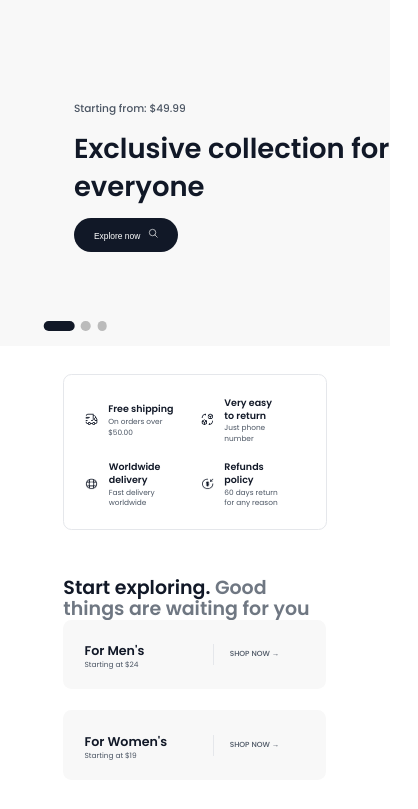
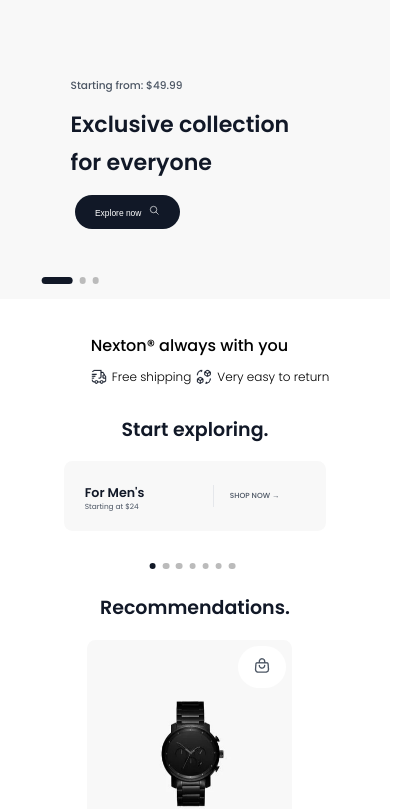
Before and after one commit to VovaAbrahamyan/Nexton, a plain HTML site: page index.html in a window 390 px wide. Shown: the part 56-865 px from the top of the page, 418 px wide, since content can reach past the window. Drawn offline with nearby package versions, Linux system fonts and the light colour scheme.

Commit message:
second commit

```diff
--- a/css/queries.css
+++ b/css/queries.css
@@ -6,11 +6,13 @@
     justify-content: center;
   }
 }
+
 @media (max-width: 1410px) {
   html {
     font-size: 56.25%;
   }
 }
+
 @media (max-width: 1280px) {
   .brand-info {
     display: grid;
@@ -23,50 +25,155 @@
     border: none;
   }
 }
+
 @media (max-width: 1170px) {
   html {
     font-size: 50%;
   }
+
   #element-to-hide1 {
     display: none;
   }
 }
+
 @media (max-width: 1050px) {
   html {
     font-size: 40%;
   }
+
   .banner-content {
     background-size: 70%;
     background-position: right;
   }
 }
+
 @media (max-width: 870px) {
   html {
     font-size: 33%;
   }
 }
+
 @media (max-width: 690px) {
   #logo-large {
     display: none;
   }
+
   #logo-small {
     display: block;
   }
+
   #icon-small {
     display: block;
   }
+
   #icon-large {
     display: none;
   }
+
   .hero {
+    display: block;
     background-image: none;
     background-color: #f8f8f8;
+    padding: 60px;
+    text-align: center;
   }
+
+  .hero-content {
+    position: relative;
+    width: auto;
+  }
+
+  .hero-content button {
+    position: absolute;
+    left: 15px;
+  }
+
   .hero h1 {
     margin-top: 0;
-    font-size: 5.2rem;
+    font-size: 4.2rem;
+    text-align: start;
   }
+
+  .hero p {
+    text-align: start;
+  }
+
   .dots {
-    left: 20%;
+    padding-left: 5rem;
+    left: auto
+  }
+
+  .collection-title {
+    text-align: center;
+  }
+
+  .collection-items {
+    justify-content: center;
+  }
+
+  .brand-info {
+    border: none;
+    display: flex;
+    justify-content: center;
+    margin: auto auto;
+  }
+
+  .brand-info-column {
+    display: none;
+  }
+
+  .brand-info-mobile {
+    display: block;
+    padding-left: 30px;
+  }
+
+  .brand-info-mobile h4 {
+    font-size: 16px;
+    font-weight: 500;
+    margin-bottom: 10px;
+  }
+
+  .asd {
+    display: flex;
+    gap: 5px;
+    align-items: center;
+    flex-wrap: wrap;
+  }
+
+  .asd img {
+    width: 16px;
+    height: 16px;
+  }
+
+  .asd p {
+    font-size: 12px;
+    font-weight: 300;
+    margin: 0;
+  }
+
+  .collection-title span {
+    display: none;
+  }
+
+  #element-to-hide2 {
+    display: none;
+  }
+
+  .recommendation-title {
+    text-align: center;
+  }
+
+  .recommendation-title span {
+    display: none;
+  }
+
+  .main-footer {
+    align-items: center;
+    flex-direction: column;
+  }
+
+  .bottom-footer {
+    text-align: center;
+    justify-content: center;
   }
 }
--- a/css/style.css
+++ b/css/style.css
@@ -17,6 +17,7 @@ body {
   height: 10rem;
   padding: 0 12rem;
 }
+
 #logo-small {
   display: none;
 }
@@ -74,6 +75,7 @@ body {
   height: 2.4rem;
   color: #4b5563;
 }
+
 #icon-small {
   display: none;
 }
@@ -99,6 +101,7 @@ body {
   width: 63.2rem;
   height: 30.4rem;
 }
+
 .hero-content p {
   color: #4b5563;
   font-weight: 500;
@@ -131,6 +134,7 @@ body {
 .hero-content button:hover {
   background-color: #21506b;
 }
+
 .hero-content button .search-icon {
   color: #fff;
   padding: 0;
@@ -145,22 +149,32 @@ body {
   bottom: 2.4rem;
   transform: translate(-50%, 0);
 }
+
 .dot {
   margin-right: 1rem;
-  height: 1.8rem;
-  width: 1.8rem;
+  height: 1.2rem;
+  width: 1.2rem;
   background-color: #bbb;
   border-radius: 50%;
   display: inline-block;
 }
 
 .dots .dot:first-child {
-  height: 1.8rem;
+  height: 1.2rem;
   width: 5.8rem;
   border-radius: 1rem;
   background-color: #111827;
 }
+
+.dots2 .dot:first-child {
+  background-color: #111827;
+}
+
 /* Brand-info */
+.brand-info-mobile {
+  display: none;
+}
+
 .brand-info {
   display: flex;
   flex-wrap: wrap;
@@ -186,6 +200,7 @@ body {
   width: 2.4rem;
   height: 2.4rem;
 }
+
 .brand-info-column h3 {
   color: #111827;
   font-weight: 600;
@@ -193,6 +208,7 @@ body {
   line-height: 2.4rem;
   margin-bottom: 0.2rem;
 }
+
 .brand-info-column p {
   margin-top: 0;
   color: #4b5563;
@@ -200,19 +216,23 @@ body {
   font-weight: 400;
   line-height: 2rem;
 }
+
 .brand-info-text {
   text-align: left;
   display: block;
 }
+
 .brand-info-column:last-child {
   border-right: none;
 }
+
 /* Collections */
 .collection {
   position: relative;
   height: 43.4rem auto;
   padding: 0.8rem 12rem;
 }
+
 .collection-title {
   width: 100%;
   height: 4rem;
@@ -223,6 +243,7 @@ body {
   font-weight: 600;
   color: #111827;
 }
+
 .collection-title span {
   color: #4b5563cc;
 }
@@ -245,6 +266,7 @@ body {
   justify-content: space-between;
   align-items: center;
 }
+
 .shop-now {
   align-items: center;
   padding: 1rem 3rem;
@@ -255,6 +277,7 @@ body {
   font-weight: 500;
   line-height: 2rem;
 }
+
 .shop-now a {
   text-decoration: none;
   color: inherit;
@@ -292,6 +315,7 @@ body {
   margin-top: 6rem;
   margin-bottom: 10rem;
 }
+
 .recommendation-title {
   text-align: left;
   margin-bottom: 4rem;
@@ -300,6 +324,7 @@ body {
   font-weight: 600;
   color: #111827;
 }
+
 .recommendation-title span {
   color: #4b5563cc;
 }
@@ -340,23 +365,27 @@ body {
   width: 3.6rem;
   height: 3.6rem;
 }
+
 .product-info {
   padding: 0 2rem;
   display: flex;
   justify-content: space-between;
 }
+
 .product-info h3 {
   color: #111827;
   font-size: 1.6rem;
   line-height: 2.4rem;
   font-weight: 600;
 }
+
 .product-info p {
   color: #4b5563;
   font-size: 1.4rem;
   line-height: 2rem;
   font-weight: 400;
 }
+
 .line-through {
   text-decoration: line-through;
 }
@@ -367,6 +396,7 @@ body {
   color: #fbbf24;
   margin-right: 1rem;
 }
+
 /* Banner */
 
 .container {
@@ -440,6 +470,7 @@ body {
 .footer-column {
   flex: 1;
 }
+
 .footer-logo {
   max-width: 11.9rem;
 }
@@ -447,6 +478,7 @@ body {
 .social-icons {
   margin-top: 1.2rem;
 }
+
 .social-icons a {
   display: block;
   margin-bottom: 1rem;
@@ -464,12 +496,14 @@ body {
   color: #4b5563;
   text-decoration: none;
 }
+
 .footer-column h3 {
   color: #111827;
   font-size: 1.6rem;
   line-height: 2.4rem;
   font-weight: 600;
 }
+
 .footer-column a {
   display: block;
   margin-top: 1.2rem;
@@ -498,6 +532,7 @@ body {
   display: flex;
   gap: 1rem;
 }
+
 .right-block img {
   max-width: 5.6rem;
 }
--- a/index.html
+++ b/index.html
@@ -1,5 +1,6 @@
 <!DOCTYPE html>
 <html lang="en">
+
 <head>
   <meta charset="UTF-8" />
   <meta name="viewport" content="width=device-width, initial-scale=1.0" />
@@ -7,22 +8,16 @@
   <link rel="preconnect" href="https://fonts.gstatic.com" crossorigin />
   <link
     href="https://fonts.googleapis.com/css2?family=Poppins:ital,wght@0,100;0,200;0,300;0,400;0,500;0,600;0,700;0,800;0,900;1,100;1,200;1,300;1,400;1,500;1,600;1,700;1,800;1,900&display=swap"
-      rel="stylesheet"
-    />
+    rel="stylesheet" />
   <link rel="stylesheet" href="css/style.css" />
   <link rel="stylesheet" href="css/queries.css" />
 
-    <script
-      type="module"
-      src="https://unpkg.com/ionicons@7.1.0/dist/ionicons/ionicons.esm.js"
-    ></script>
-    <script
-      nomodule
-      src="https://unpkg.com/ionicons@7.1.0/dist/ionicons/ionicons.js"
-    ></script>
+  <script type="module" src="https://unpkg.com/ionicons@7.1.0/dist/ionicons/ionicons.esm.js"></script>
+  <script nomodule src="https://unpkg.com/ionicons@7.1.0/dist/ionicons/ionicons.js"></script>
 
   <title>Nexton</title>
 </head>
+
 <body>
   <header class="header">
     <div class="logo">
@@ -39,16 +34,8 @@
     </div>
     <div class="header-buttons">
       <button>
-          <ion-icon
-            id="icon-large"
-            class="header-button"
-            name="person-outline"
-          ></ion-icon>
-          <ion-icon
-            id="icon-large"
-            class="header-button"
-            name="cart-outline"
-          ></ion-icon>
+        <ion-icon id="icon-large" class="header-button" name="person-outline"></ion-icon>
+        <ion-icon id="icon-large" class="header-button" name="cart-outline"></ion-icon>
         <ion-icon id="icon-small" name="menu-outline"></ion-icon>
       </button>
     </div>
@@ -98,6 +85,15 @@
           <p>60 days return for any reason</p>
         </div>
       </div>
+      <div class="brand-info-mobile">
+        <h4>Nexton® always with you</h4>
+        <div class="asd">
+          <img src="../Nexton/img/svg.png" />
+          <p>Free shipping</p>
+          <img src="../Nexton/img/svg (1).png" />
+          <p>Very easy to return</p>
+        </div>
+      </div>
     </section>
     <section class="collection">
       <h2 class="collection-title">
@@ -111,7 +107,7 @@
           </div>
           <div class="shop-now"><a href="#">SHOP NOW &rarr; </a></div>
         </div>
-          <div class="collection-item">
+        <div class="collection-item" id="element-to-hide2">
           <div class="item-right">
             <h3 class="item-title">For Women's</h3>
             <p class="item-description">Starting at $19</p>
@@ -160,7 +156,7 @@
             </div>
           </div>
         </div>
-          <div class="pr-card">
+        <div class="pr-card" id="element-to-hide2">
           <div class="product-card">
             <button class="icon-button">
               <img src="./img/cart-btn.png" />
@@ -179,7 +175,7 @@
             </div>
           </div>
         </div>
-          <div class="pr-card">
+        <div class="pr-card" id="element-to-hide2">
           <div class="product-card">
             <button class="icon-button">
               <img src="./img/cart-btn.png" />
@@ -198,7 +194,7 @@
             </div>
           </div>
         </div>
-          <div class="pr-card">
+        <div class="pr-card" id="element-to-hide2">
           <div class="product-card">
             <button class="icon-button">
               <img src="./img/cart-btn.png" />
@@ -252,7 +248,7 @@
             </div>
           </div>
         </div>
-          <div class="pr-card">
+        <div class="pr-card" id="element-to-hide2">
           <div class="product-card">
             <button class="icon-button">
               <img src="./img/cart-btn.png" />
@@ -271,7 +267,7 @@
             </div>
           </div>
         </div>
-          <div class="pr-card">
+        <div class="pr-card" id="element-to-hide2">
           <div class="product-card">
             <button class="icon-button">
               <img src="./img/cart-btn.png" />
@@ -290,7 +286,7 @@
             </div>
           </div>
         </div>
-          <div class="pr-card">
+        <div class="pr-card" id="element-to-hide2">
           <div class="product-card">
             <button class="icon-button">
               <img src="./img/cart-btn.png" />
@@ -320,7 +316,7 @@
         <span class="dot"></span>
       </div>
     </section>
-      <section class="banner">
+    <section class="banner" id="element-to-hide2">
       <div class="container">
         <div class="banner-content">
           <p>100% Original Products</p>
@@ -334,28 +330,15 @@
       <div class="main-footer">
         <div class="footer-column">
           <a href="#">
-              <img
-                class="footer-logo"
-                src="../Nexton/img/logo.png"
-                alt="logo"
-              />
+            <img class="footer-logo" src="../Nexton/img/logo.png" alt="logo" />
           </a>
           <div class="social-icons">
-              <a href="#"
-                ><img src="../Nexton/img/svg (4).png" alt="Facebook" /> Facebook
+            <a href="#"><img src="../Nexton/img/svg (4).png" alt="Facebook" /> Facebook
             </a>
-              <a href="link_to_youtube"
-                ><img src="../Nexton/img/svg (5).png" alt="YouTube" /> Youtube
+            <a href="link_to_youtube"><img src="../Nexton/img/svg (5).png" alt="YouTube" /> Youtube
             </a>
-              <a href="link_to_telegram"
-                ><img
-                  src="../Nexton/img/svg (6).png"
-                  alt="Telegram"
-                />Telegram</a
-              >
-              <a href="link_to_twitter"
-                ><img src="../Nexton/img/svg (7).png" alt="Twitter" />Twitter</a
-              >
+            <a href="link_to_telegram"><img src="../Nexton/img/svg (6).png" alt="Telegram" />Telegram</a>
+            <a href="link_to_twitter"><img src="../Nexton/img/svg (7).png" alt="Twitter" />Twitter</a>
           </div>
         </div>
         <div class="footer-column">
@@ -392,4 +375,5 @@
     </footer>
   </main>
 </body>
+
 </html>
```
Lines whose indentation alone changed are shown as unchanged.
